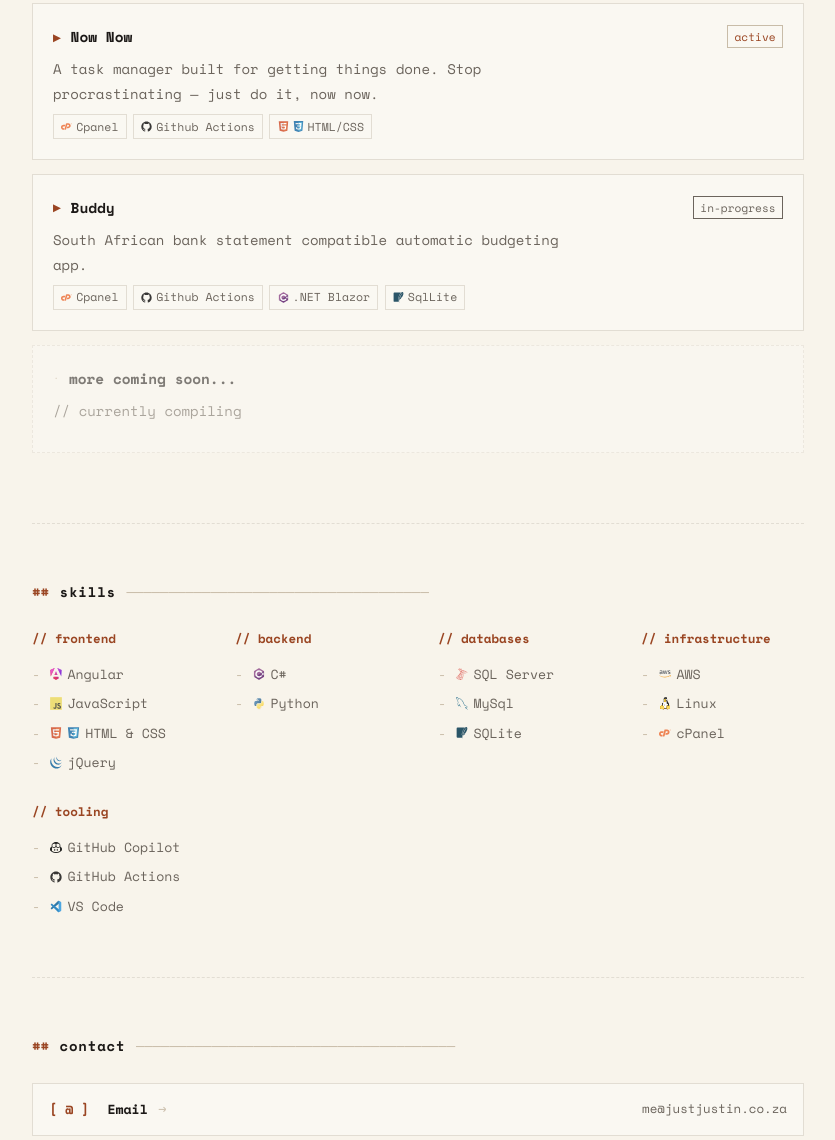
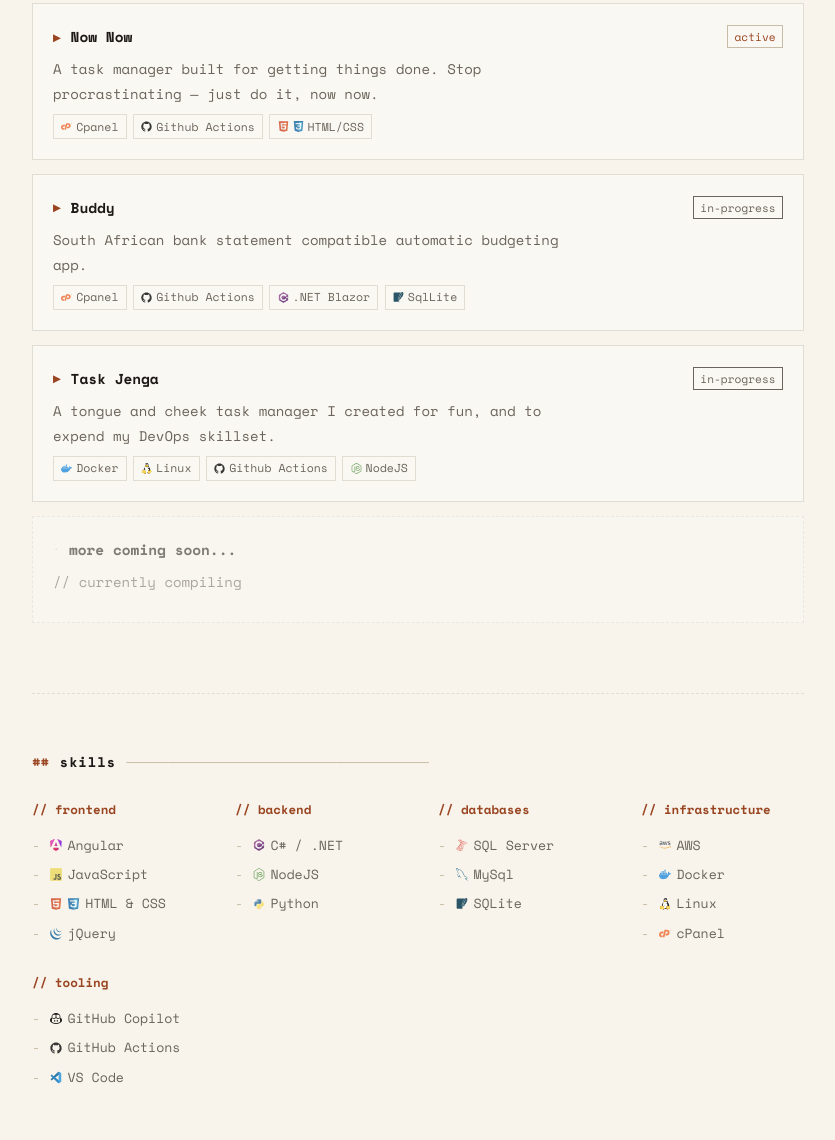
Before and after one commit to justinvanwilgen/justjustin.co.za, a website: page index.html in a window 1280 px wide. Shown: the part 1660-2800 px from the top of the page, without its empty margins (222-1057 px from the left). Drawn offline with nearby package versions, Linux system fonts and the light colour scheme.

Commit message:
Add Docker and Node.js icons, update project descriptions, and enhance skill tags in index.html

```diff
--- a/index.html
+++ b/index.html
@@ -47,7 +47,7 @@
       <nav class="site-nav" aria-label="Main navigation">
         <a href="#about">[ about ]</a>
         <a href="#experience">[ experience ]</a>
-        <a href="#projects">[ projects ]</a>
+        <a href="#projects">[ personal projects ]</a>
         <a href="#skills">[ skills ]</a>
         <a href="#contact">[ contact ]</a>
       </nav>
@@ -92,7 +92,7 @@
             <div class="role-skills">
               <span class="tag">Angular</span>
               <span class="tag">SQL Server</span>
-              <span class="tag">C#</span>
+              <span class="tag">C# / .NET</span>
               <span class="tag">AWS</span>
               <span class="tag">GitHub Copilot</span>
             </div>
@@ -147,7 +147,7 @@
     <section id="projects" class="section">
       <div class="section-heading">
         <span class="sh-mark" aria-hidden="true">##</span>
-        <h2>projects</h2>
+        <h2>personal projects</h2>
         <span class="sh-rule" aria-hidden="true">──────────────────────────────────────</span>
       </div>
       <div class="section-body">
@@ -180,6 +180,21 @@
             <span class="tag">Github Actions</span>
             <span class="tag">.NET Blazor</span>
             <span class="tag">SqlLite</span>
+          </div>
+        </article>
+
+        <article class="project-card">
+          <header class="project-card-header">
+            <span class="project-arrow" aria-hidden="true">▶</span>
+            <h3 class="project-name">Task Jenga</h3>
+            <span class="project-badge project-badge--progress">in-progress</span>
+          </header>
+          <p class="project-desc">A tongue and cheek task manager I created for fun, and to expend my DevOps skillset.</p>
+          <div class="project-tags">
+            <span class="tag">Docker</span>
+            <span class="tag">Linux</span>
+            <span class="tag">Github Actions</span>
+            <span class="tag">NodeJS</span>
           </div>
         </article>
 
@@ -216,7 +231,8 @@
         <div class="skill-group">
           <h4 class="skill-group-title">// backend</h4>
           <ul>
-            <li>C#</li>
+            <li>C# / .NET</li>
+            <li>NodeJS</li>
             <li>Python</li>
           </ul>
         </div>
@@ -234,6 +250,7 @@
           <h4 class="skill-group-title">// infrastructure</h4>
           <ul>
             <li>AWS</li>
+            <li>Docker</li>
             <li>Linux</li>
             <li>cPanel</li>
           </ul>
--- a/js/tech-icons.js
+++ b/js/tech-icons.js
@@ -24,6 +24,7 @@
     'javascript':      ['javascript.svg'],
     'python':          ['python.svg'],
     'c#':              ['csharp.svg'],
+    'c# / .net':       ['csharp.svg'],
     'vb.net':          ['dotnet.svg'],
     'java':            ['java.svg'],
     'html & css':      ['html5.svg', 'css3.svg'],
@@ -33,6 +34,8 @@
     'sqlite':          ['sqlite.svg'],
     'sqllite':         ['sqlite.svg'],
     'aws':             ['aws.svg'],
+    'docker':          ['docker.svg'],
+    'nodejs':          ['nodejs.svg'],
     'linux':           ['linux.svg'],
     'cpanel':          ['cpanel.svg'],
     'github actions':  ['github.svg'],
```
Also changed, not shown: assets/icons/docker.svg (added), assets/icons/nodejs.svg (added).
